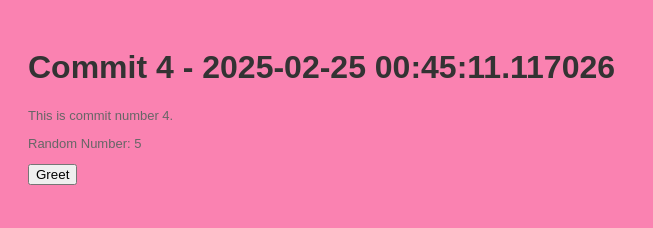
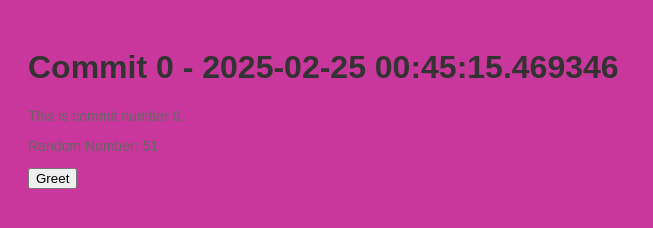
Before and after one commit to stiffs95/myrep-repo-20250225004504, a plain HTML site: page index.html in a window 1280 px wide. Shown: the whole page, without its empty margins (0-653 px from the left). Drawn offline with Linux system fonts and the light colour scheme.

Commit message:
📝 Commit 0 with HTML, CSS, and JS

```diff
--- a/index.html
+++ b/index.html
@@ -2,13 +2,13 @@
     <!DOCTYPE html>
     <html>
     <head>
-        <title>Commit 4 - 2025-02-25 00:45:11.117026</title>
+        <title>Commit 0 - 2025-02-25 00:45:15.469346</title>
         <link rel="stylesheet" href="style.css">
     </head>
     <body>
-        <h1>Commit 4 - 2025-02-25 00:45:11.117026</h1>
-        <p>This is commit number 4.</p>
-        <p>Random Number: 5</p>
+        <h1>Commit 0 - 2025-02-25 00:45:15.469346</h1>
+        <p>This is commit number 0.</p>
+        <p>Random Number: 51</p>
         <button onclick="greet()">Greet</button>
         <script src="script.js"></script>
     </body>
--- a/script.js
+++ b/script.js
@@ -2,4 +2,4 @@
     function greet() {
         alert('Hello from commit ' + commitNumber + '!');
     }
-    var commitNumber = 4;
+    var commitNumber = 0;
--- a/style.css
+++ b/style.css
@@ -1,7 +1,7 @@
 
     body {
         font-family: Arial, sans-serif;
-        background-color: #fa82b1;
+        background-color: #ca379c;
         padding: 20px;
     }
     h1 {
@@ -9,5 +9,5 @@
     }
     p {
         color: #666;
-        font-size: 13px;
+        font-size: 14px;
     }
```
